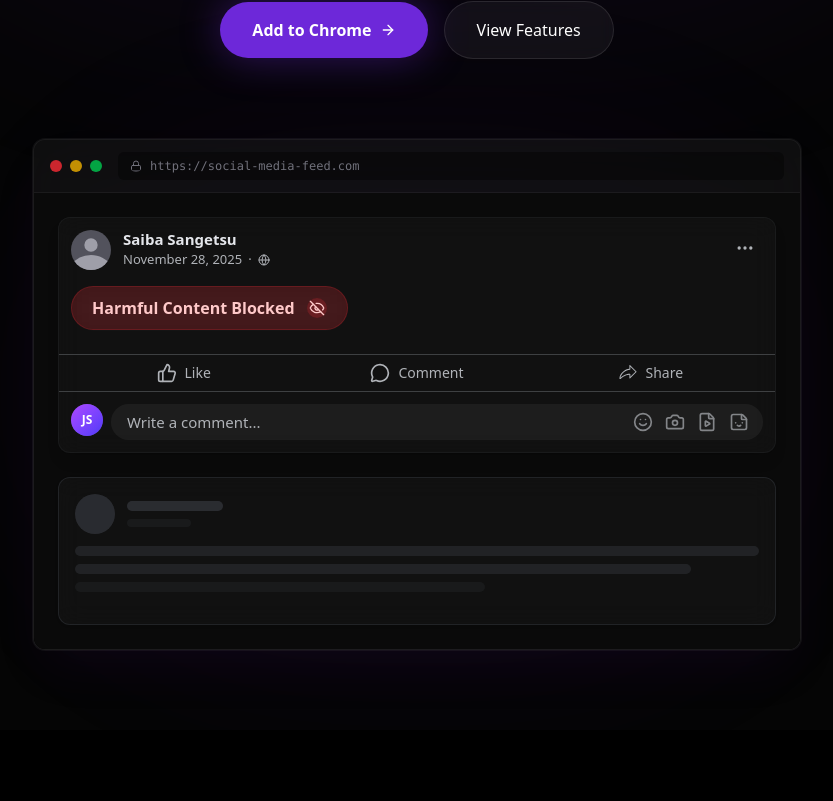
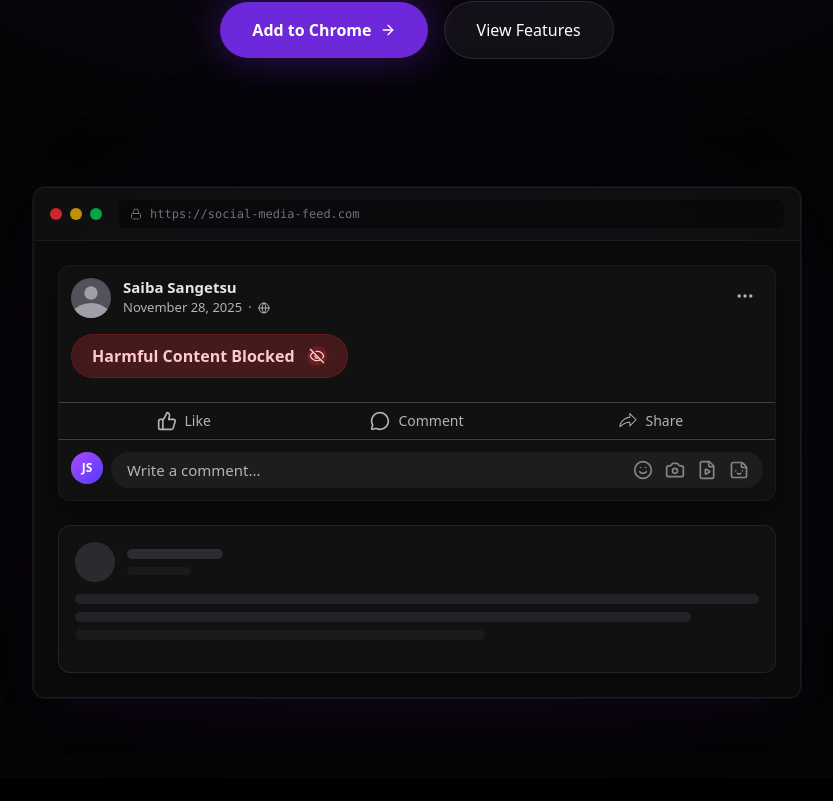
Before and after one commit to shinjitsue/josan-web, a Next.js app: page / in a window 1280 px wide. Shown: the part 519-1320 px from the top of the page, without its empty margins (223-1056 px from the left). Built offline with nearby package versions, Linux system fonts and the light colour scheme.

Commit message:
feat(ui): adjust Hero component layout and enhance dashboard mockup spacing

```diff
--- a/src/components/Hero.tsx
+++ b/src/components/Hero.tsx
@@ -12,7 +12,7 @@ export default function Hero() {
   const [isCensored, setIsCensored] = useState(true);
 
   return (
-    <section className="relative min-h-screen flex flex-col items-center justify-start overflow-hidden pt-32 md:pt-40 pb-20">
+    <section className="relative flex flex-col items-center justify-start overflow-hidden pt-32 md:pt-40 pb-20">
       {/* Background Effects */}
       <div className="absolute inset-0 z-0 bg-[radial-gradient(ellipse_at_top,_var(--tw-gradient-stops))] from-purple-900/20 via-background to-background" />
       <div className="absolute top-0 left-1/2 -translate-x-1/2 w-[1000px] h-[500px] bg-primary/20 blur-[120px] rounded-full opacity-50 animate-pulse-slow" />
@@ -79,7 +79,7 @@ export default function Hero() {
            initial={{ opacity: 0, scale: 0.9, rotateX: 20 }}
            animate={{ opacity: 1, scale: 1, rotateX: 0 }}
            transition={{ delay: 0.9, duration: 1, type: "spring" }}
-           className="mt-20 relative w-full high-end-dashboard-mockup perspective-1000 mx-auto max-w-3xl"
+           className="mt-32 relative w-full high-end-dashboard-mockup perspective-1000 mx-auto max-w-3xl"
         >
           {/* Browser Window Container */}
           <div className="relative z-10 bg-black/40 glass-card backdrop-blur-xl rounded-xl border border-white/10 shadow-2xl overflow-hidden ring-1 ring-white/5">
```
